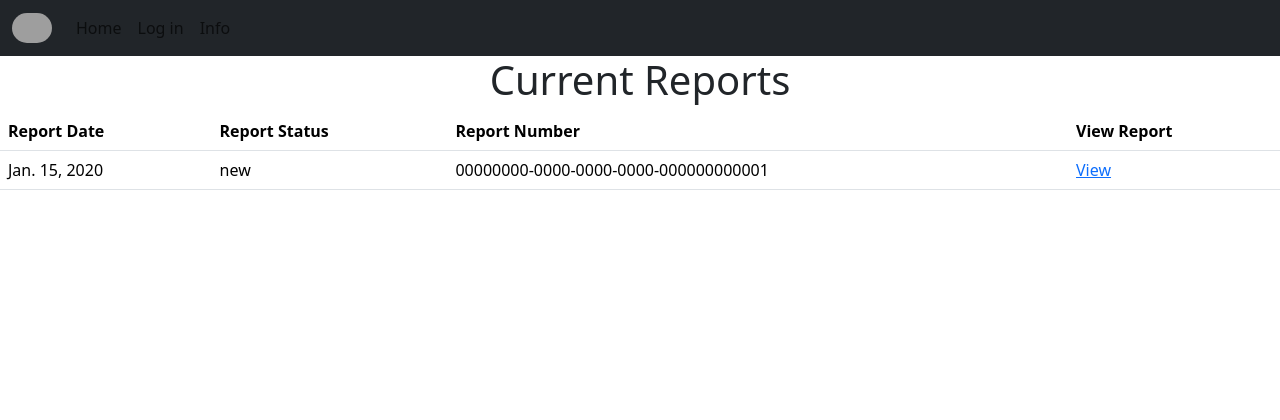
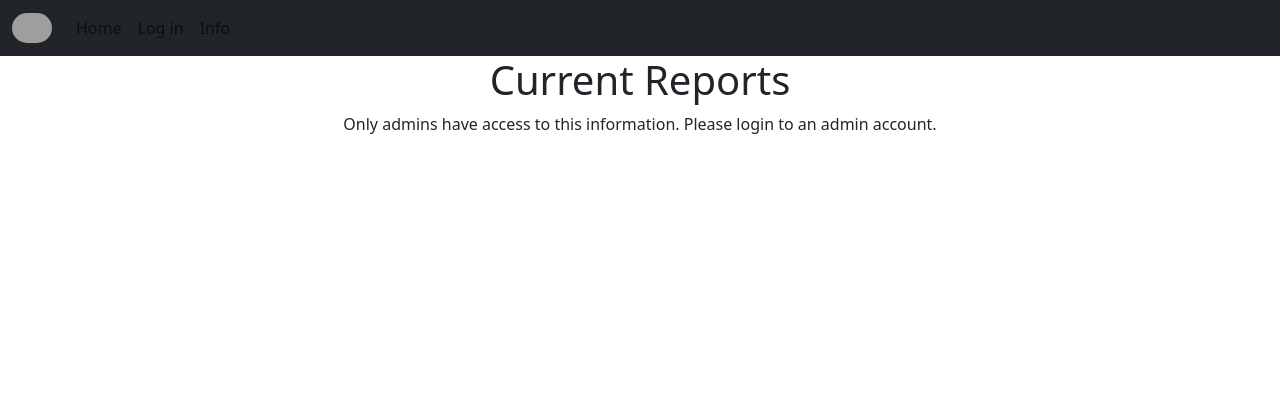
Before and after one commit to ashley-sokol/SemesterProject, a Django app: page /workplace_violation_app/submissions_table/ in a window 1280 px wide. Shown: the top 420 px of the page. Run offline with Django 5.2, Linux system fonts and the light colour scheme; tables that the repository leaves empty hold one stand-in row (values such as "Sample post"); some libraries are stand-ins or nearby versions; grey boxes are pictures that could not be loaded.

Commit message:
Fixed the error with entering an invalid date. Changed submissions_table.html so that only admins can look at the table.

```diff
--- a/workplace_violation_app/templates/workplace_violation_app/submissions_table.html
+++ b/workplace_violation_app/templates/workplace_violation_app/submissions_table.html
@@ -8,6 +8,7 @@
 {% block content %}
 <div class="text-center">
     <h1>Current Reports</h1>
+    {% if user.is_admin %}
     <table class="table">
         <thead>
             <tr>
@@ -30,5 +31,8 @@
         {% endfor %}
         </tbody>
     </table>
+    {% else %}
+        Only admins have access to this information. Please login to an admin account.
+    {% endif %}
 </div>
 {% endblock %}
--- a/workplace_violation_app/views.py
+++ b/workplace_violation_app/views.py
@@ -60,7 +60,7 @@ class IndexView(generic.View):
                 print("Form is not valid")
                 print("Errors:", form.errors)
 
-                return render(request, self.template_name, {'form':form})
+                return render(request,self.template_name,{'ReportForm':form,'SearchForm':SearchForm})
         elif 'search' in request.POST:
             form = SearchForm(request.POST)
             if form.is_valid():
```
